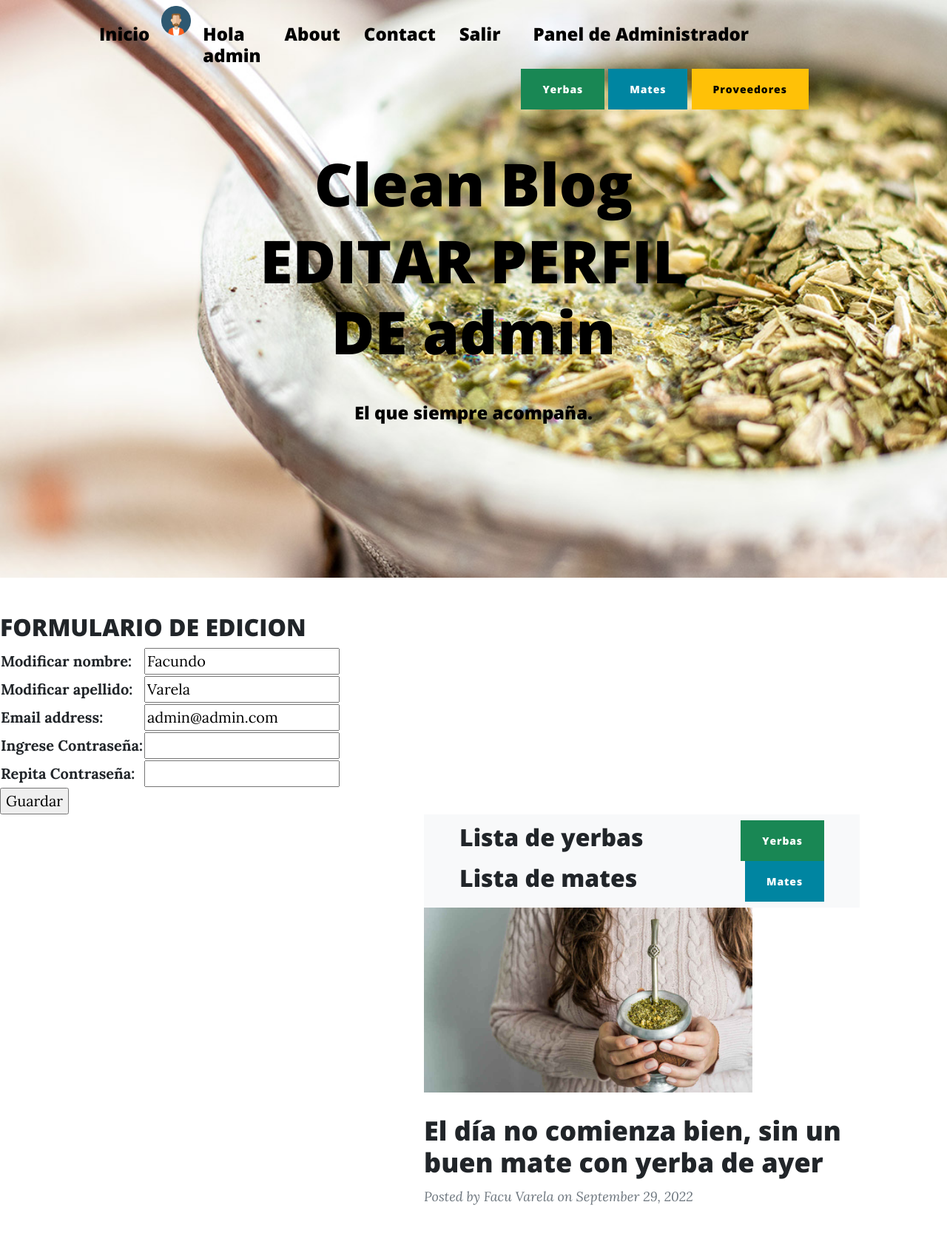
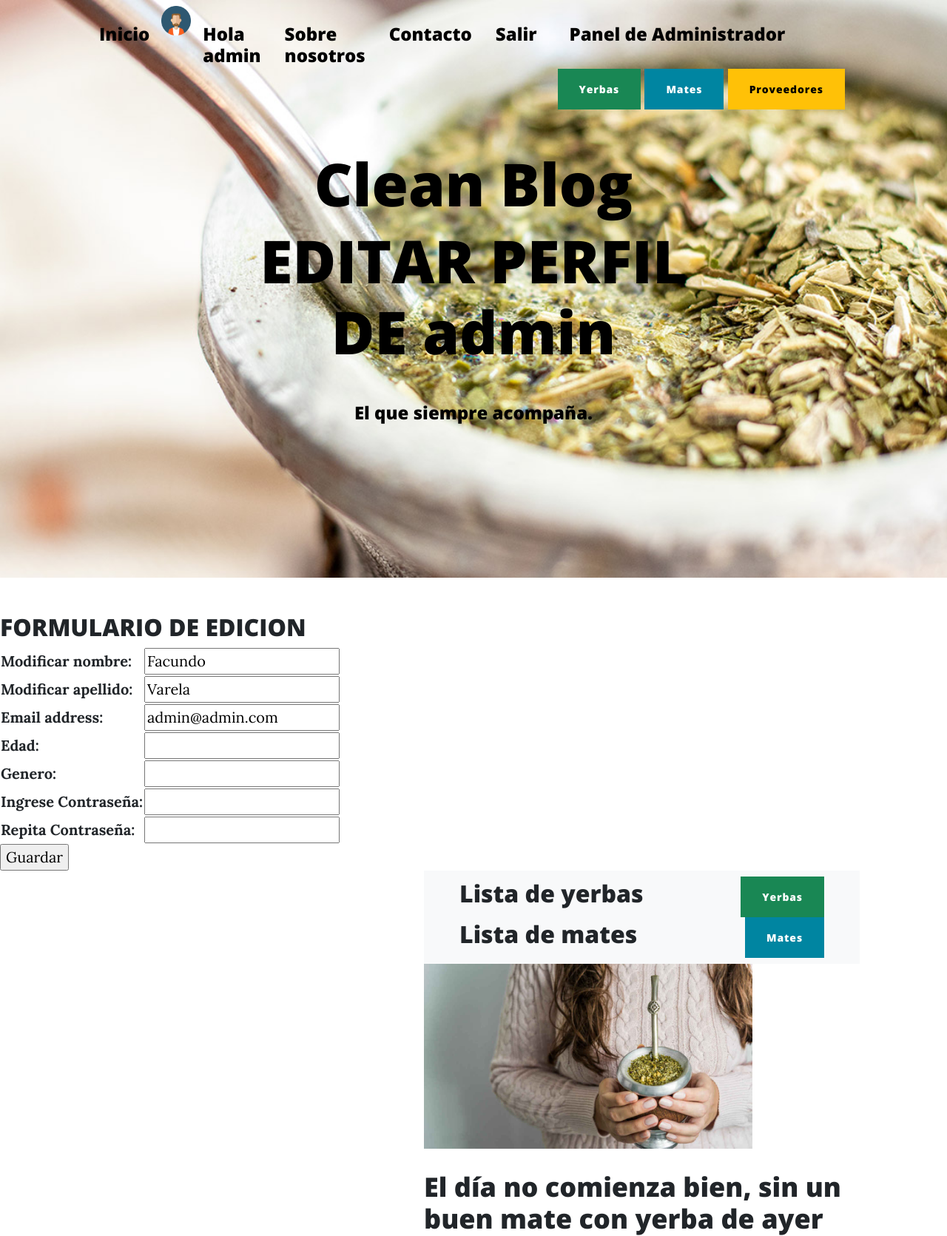
Before and after one commit to facundovarela99/ProyectoFinal-Varela, a Django app: page /editarPerfil/ in a window 1280 px wide. Shown: the top 1671 px of the page at 74% size. Run offline with Django 4.2, Linux system fonts and the light colour scheme; a user stored in the database is signed in; data comes from the database, SQL or seed files in the repository; both versions use the stored data as it was after the commit; some libraries are stand-ins or nearby versions.

Commit message:
Finalizada APP Mensajería, vía de contacto solida

```diff
--- a/AppPrueba/forms.py
+++ b/AppPrueba/forms.py
@@ -19,12 +19,14 @@ class UserEditForm(UserCreationForm):
     first_name=forms.CharField(label='Modificar nombre')
     last_name=forms.CharField(label='Modificar apellido')
     email= forms.EmailField
+    edad = forms.IntegerField()
+    genero = forms.CharField(max_length=50)
     password1 = forms.CharField(label='Ingrese Contraseña', widget=forms.PasswordInput)
     password2 = forms.CharField(label='Repita Contraseña', widget=forms.PasswordInput)
 
     class Meta:
         model = User
-        fields = ['first_name', 'last_name', 'email', 'password1', 'password2']
+        fields = ['first_name', 'last_name', 'email', 'edad', 'genero', 'password1', 'password2']
         help_texts = {k:'' for k in fields}
 
 class AvatarForm(forms.Form):
--- a/AppPrueba/templates/AppPrueba/index.html
+++ b/AppPrueba/templates/AppPrueba/index.html
@@ -33,12 +33,13 @@
                         {% if user.is_authenticated %}
                         <img height="40px" src="{{ avatar }}" alt="">
                         <li class="nav-item"><h4><a style="color:black" class="nav-link px-lg-3 py-3 py-lg-4">Hola {{ user.username }}</a></h4></li>
-                        <li class="nav-item"><h4><a style="color:black" class="nav-link px-lg-3 py-3 py-lg-4" href="{% url 'about' %}">About</a></h4></li>
-                        <li class="nav-item"><h4><a style="color:black" class="nav-link px-lg-3 py-3 py-lg-4" href="{% url 'Inbox' %}">Contact</a></h4></li>
+                        <li class="nav-item"><h4><a style="color:black" class="nav-link px-lg-3 py-3 py-lg-4" href="{% url 'about' %}">Sobre nosotros</a></h4></li>
+                        <li class="nav-item"><h4><a style="color:black" class="nav-link px-lg-3 py-3 py-lg-4" href="{% url 'leerUsuarios' %}">Contacto</a></h4></li>
                         <li class="nav-item"><h4><a style="color:black" class="nav-link px-lg-3 py-3 py-lg-4" href="{% url 'logout' %}">Salir</a></h4></li>
 
 
                         {% else %}
+                        <li class="nav-item"><h4><a style="color:black" class="nav-link px-lg-3 py-3 py-lg-4" href="{% url 'about' %}">About</a></h4></li>
                         <li class="nav-item"><h4><a style="color:black" class="nav-link px-lg-3 py-3 py-lg-4" href="{% url 'login' %}">Entrar</a></h4></li>
                         <li class="nav-item"><h4><a style="color:black" class="nav-link px-lg-3 py-3 py-lg-4" href="{% url 'register' %}">Registrarse</a></h4></li>
 
--- a/AppPrueba/views.py
+++ b/AppPrueba/views.py
@@ -4,6 +4,7 @@ from AppPrueba.forms import *
 from django.views.generic import ListView, DetailView, CreateView, UpdateView
 from django.urls import reverse_lazy
 from django.contrib.auth.admin import UserAdmin
+
 
 from django.contrib.auth.decorators import login_required
 # Create your views here.
@@ -14,7 +15,7 @@ def inicio(request):
 
 
 def about(request):
-    return render (request, 'AppPrueba/about.html')
+    return render (request, 'AppPrueba/about.html', {'avatar':obtenerAvatar(request)})
 
 
 #####YERBA#####
@@ -144,6 +145,8 @@ def editarPerfil(request):
             usuario.first_name=info['first_name']
             usuario.last_name=info['last_name']
             usuario.email=info['email']
+            usuario.edad=info['edad']
+            usuario.genero=info['genero']
             usuario.password1=info['password1']
             usuario.password2=info['password2']
             usuario.save()
--- a/AppRegistro/forms.py
+++ b/AppRegistro/forms.py
@@ -3,11 +3,15 @@ from django.contrib.auth.forms import UserCreationForm
 from django.contrib.auth.models import User
 
 class UserRegisterForm(UserCreationForm):
+    first_name=forms.CharField(label='Nombre')
+    last_name=forms.CharField(label='Apellido')
     email= forms.EmailField
+    edad = forms.IntegerField()
+    genero = forms.CharField(max_length=50)
     password1 = forms.CharField(label='Ingrese Contraseña', widget=forms.PasswordInput)
     password2 = forms.CharField(label='Repita Contraseña', widget=forms.PasswordInput)
 
     class Meta:
         model = User
-        fields = ['username', 'email', 'password1', 'password2']
+        fields = ['username', 'first_name', 'last_name', 'email', 'edad', 'genero', 'password1', 'password2']
         help_texts = {k:'' for k in fields}
--- a/AppRegistro/urls.py
+++ b/AppRegistro/urls.py
@@ -4,4 +4,5 @@ from AppRegistro.views import *
 urlpatterns = [
 
 path('register/', register, name='register'),
+path('leerUsuarios/', leerUsuarios, name='leerUsuarios'),
 ]
--- a/AppRegistro/views.py
+++ b/AppRegistro/views.py
@@ -23,3 +23,7 @@ def obtenerAvatar(request):
     else:
         imagen="/media/avatares/avatarpordefecto.png"
     return imagen
+
+def leerUsuarios(request):
+    usuarios=User.objects.all()
+    return render (request, 'AppPrueba/leerusuarios.html', {'usuarios':usuarios, 'avatar':obtenerAvatar(request)})
--- a/DM/urls.py
+++ b/DM/urls.py
@@ -11,5 +11,5 @@ re_path(UUID_CANAL_REGEX, CanalDetailView.as_view()),
 path('dm/<str:username>', mensajes_privados, name='mensajes_privados'),
 path('ms/<str:username>', DetailMs.as_view(), name='DetailMs'),
 path('Inbox', Inbox.as_view(), name='Inbox'),
-path('buscar/', buscar, name='buscar'),
+# path('buscar/<str:username>', buscar, name='buscar'),
 ]
```
Also changed, not shown: AppPrueba/templates/AppPrueba/inicio.html (+0 -11 lines), AppPrueba/templates/AppPrueba/leerusuarios.html (added, +33 -0 lines), DM/views.py (+0 -11 lines), AppPrueba/models.py (line endings or trailing spaces), AppRegistro/migrations/0002_user.py (added), AppRegistro/migrations/0003_delete_user.py (added), AppRegistro/models.py (line endings or trailing spaces), DM/forms.py (line endings or trailing spaces), db.sqlite3.
